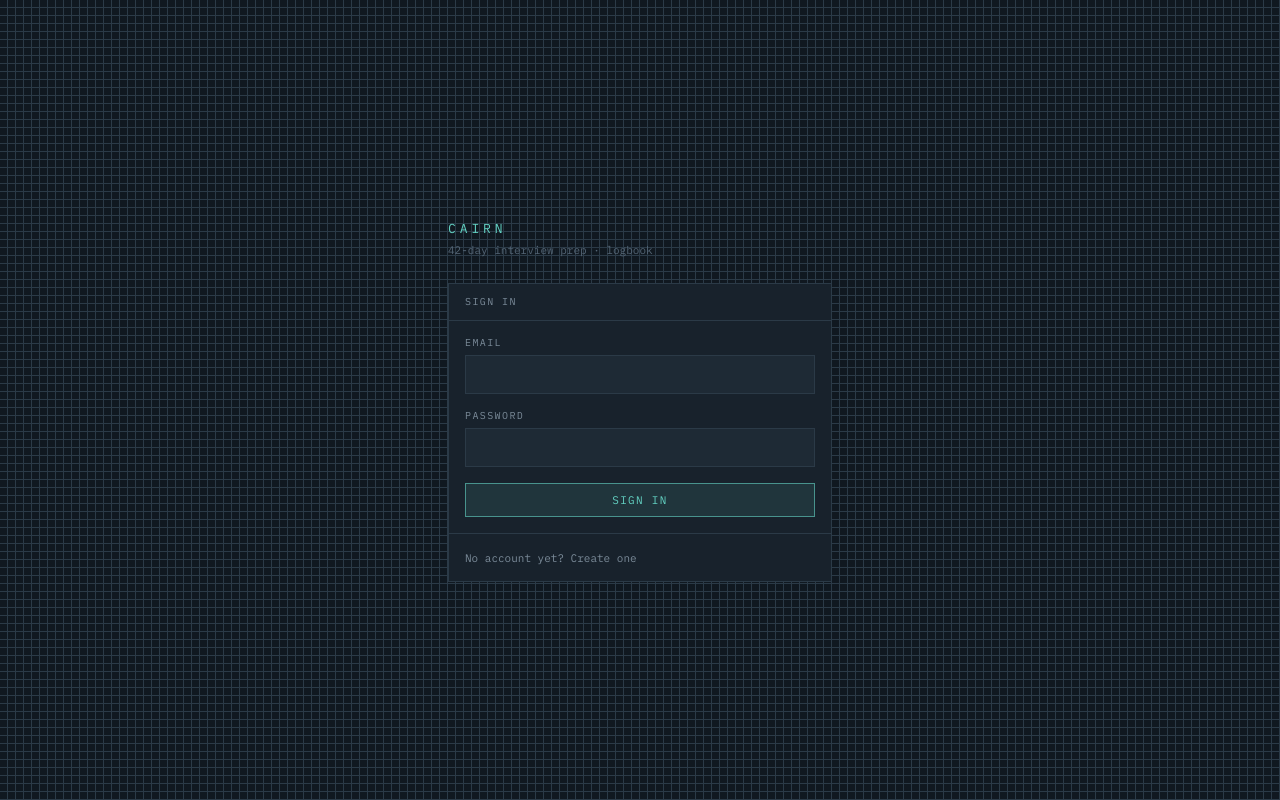
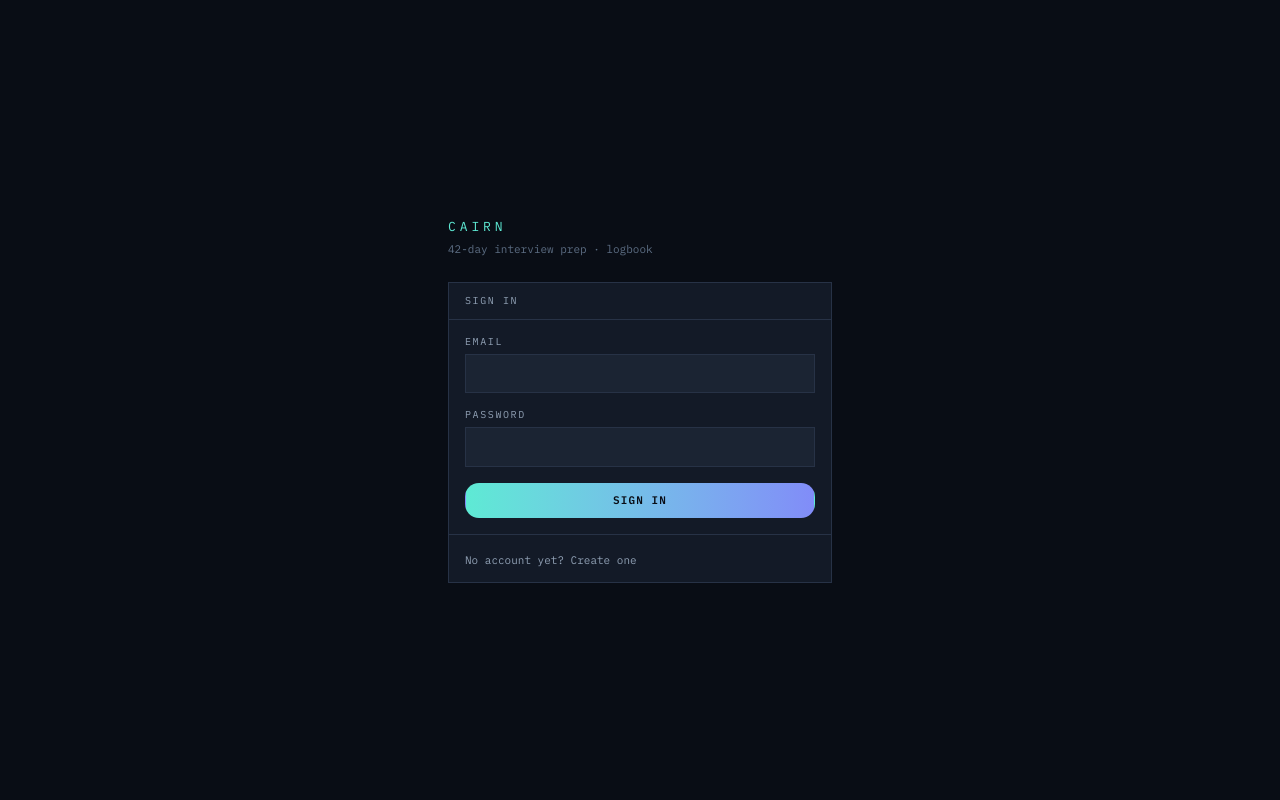
Before and after one commit to aunshx/cairn, a React (Vite) app: page / in a window 1280 px wide. Built offline with nearby package versions, Linux system fonts and the light colour scheme; no server answers.

Commit message:
restyle surfaces with depth, rounded geometry and gradient accents

```diff
--- a/src/components/ui/Button.tsx
+++ b/src/components/ui/Button.tsx
@@ -9,15 +9,16 @@ type ButtonProps = ButtonHTMLAttributes<HTMLButtonElement> & {
 }
 
 const VARIANTS: Record<Variant, string> = {
-  default: 'border-rule bg-panel-2 text-ink hover:border-dim hover:bg-rule/40',
-  accent: 'border-signal/60 bg-signal/10 text-signal hover:bg-signal/20',
-  ghost: 'border-transparent bg-transparent text-muted hover:border-rule hover:text-ink',
-  danger: 'border-bad/60 bg-bad/10 text-bad hover:bg-bad/20',
+  default: 'border-rule bg-panel-2 text-ink hover:border-dim hover:bg-rule/50',
+  accent:
+    'border-transparent bg-gradient-to-r from-signal to-accent text-ground font-semibold hover:brightness-110',
+  ghost: 'border-transparent bg-transparent text-muted hover:bg-panel-2 hover:text-ink',
+  danger: 'border-bad/50 bg-bad/10 text-bad hover:bg-bad/20',
 }
 
 const SIZES: Record<Size, string> = {
-  sm: 'px-2 py-1 text-[10px] tracking-[0.14em]',
-  md: 'px-3 py-1.5 text-[11px] tracking-[0.12em]',
+  sm: 'rounded-md px-2.5 py-1 text-[10px] tracking-[0.12em]',
+  md: 'rounded-lg px-3.5 py-2 text-[11px] tracking-[0.1em]',
 }
 
 export function Button({
@@ -30,7 +31,7 @@ export function Button({
   return (
     <button
       type={type}
-      className={`inline-flex items-center justify-center gap-1.5 border font-mono uppercase transition-colors disabled:cursor-not-allowed disabled:opacity-40 ${VARIANTS[variant]} ${SIZES[size]} ${className}`}
+      className={`inline-flex items-center justify-center gap-2 border font-mono uppercase transition-all duration-150 active:scale-[0.97] disabled:cursor-not-allowed disabled:opacity-40 disabled:active:scale-100 ${VARIANTS[variant]} ${SIZES[size]} ${className}`}
       {...rest}
     />
   )
--- a/src/components/ui/Card.tsx
+++ b/src/components/ui/Card.tsx
@@ -12,17 +12,17 @@ type CardProps = {
 export function Card({ title, meta, actions, children, className = '', bodyClassName = '' }: CardProps) {
   const hasHeader = Boolean(title || meta || actions)
   return (
-    <section className={`border border-rule bg-panel ${className}`}>
+    <section className={`surface overflow-hidden ${className}`}>
       {hasHeader && (
-        <header className="flex items-baseline justify-between gap-3 border-b border-rule px-4 py-2.5">
-          <div className="flex items-baseline gap-3 min-w-0">
-            {title && <h2 className="micro truncate">{title}</h2>}
-            {meta && <div className="micro text-dim truncate">{meta}</div>}
+        <header className="flex flex-wrap items-center justify-between gap-x-4 gap-y-2 border-b border-rule/70 px-4 py-3 sm:px-5">
+          <div className="flex min-w-0 items-baseline gap-3">
+            {title && <h2 className="micro text-ink/90">{title}</h2>}
+            {meta && <div className="truncate font-mono text-[11px] text-dim">{meta}</div>}
           </div>
           {actions && <div className="flex shrink-0 items-center gap-2">{actions}</div>}
         </header>
       )}
-      <div className={bodyClassName || 'p-4'}>{children}</div>
+      <div className={bodyClassName || 'p-4 sm:p-5'}>{children}</div>
     </section>
   )
 }
--- a/src/components/ui/EmptyState.tsx
+++ b/src/components/ui/EmptyState.tsx
@@ -6,7 +6,9 @@ type EmptyStateProps = {
 
 export function EmptyState({ title, body, className = '' }: EmptyStateProps) {
   return (
-    <div className={`border border-dashed border-rule px-4 py-6 ${className}`}>
+    <div
+      className={`rounded-xl border border-dashed border-rule/80 bg-panel-2/30 px-4 py-6 sm:px-5 ${className}`}
+    >
       <p className="micro">{title}</p>
       <p className="mt-2 max-w-prose text-[13px] leading-relaxed text-muted">{body}</p>
     </div>
--- a/src/components/ui/Modal.tsx
+++ b/src/components/ui/Modal.tsx
@@ -34,20 +34,20 @@ export function Modal({ open, onClose, title, children }: ModalProps) {
       onClick={(e) => {
         if (e.target === ref.current) onClose()
       }}
-      className="m-auto w-[min(34rem,calc(100vw-2rem))] border border-rule bg-panel p-0 text-ink backdrop:bg-ground/80"
+      className="surface m-auto w-[min(36rem,calc(100vw-2rem))] p-0 text-ink backdrop:bg-ground/70 backdrop:backdrop-blur-sm"
     >
-      <header className="flex items-center justify-between gap-4 border-b border-rule px-4 py-3">
-        <h2 className="micro">{title}</h2>
+      <header className="flex items-center justify-between gap-4 border-b border-rule/70 px-5 py-4">
+        <h2 className="micro text-ink/90">{title}</h2>
         <button
           type="button"
           onClick={onClose}
           aria-label="Close"
-          className="font-mono text-[11px] text-muted hover:text-ink"
+          className="rounded-md px-2 py-1 font-mono text-[11px] text-muted transition-colors hover:bg-panel-2 hover:text-ink"
         >
           ESC
         </button>
       </header>
-      <div className="p-4">{children}</div>
+      <div className="p-5">{children}</div>
     </dialog>
   )
 }
--- a/src/components/ui/Tabs.tsx
+++ b/src/components/ui/Tabs.tsx
@@ -14,7 +14,11 @@ type TabsProps<T extends string> = {
 
 export function Tabs<T extends string>({ items, active, onChange, label, className = '' }: TabsProps<T>) {
   return (
-    <div role="tablist" aria-label={label} className={`flex flex-wrap gap-px border border-rule bg-rule ${className}`}>
+    <div
+      role="tablist"
+      aria-label={label}
+      className={`flex gap-1 overflow-x-auto rounded-xl border border-rule/70 bg-panel/60 p-1 backdrop-blur ${className}`}
+    >
       {items.map((item) => {
         const selected = item.key === active
         return (
@@ -24,12 +28,16 @@ export function Tabs<T extends string>({ items, active, onChange, label, classNa
             role="tab"
             aria-selected={selected}
             onClick={() => onChange(item.key)}
-            className={`flex-1 whitespace-nowrap px-3 py-2 font-mono text-[10px] uppercase tracking-[0.14em] transition-colors ${
-              selected ? 'bg-panel-2 text-signal' : 'bg-panel text-muted hover:text-ink'
+            className={`flex-1 whitespace-nowrap rounded-lg px-3 py-2 font-mono text-[10px] uppercase tracking-[0.14em] transition-all duration-150 ${
+              selected
+                ? 'bg-gradient-to-r from-signal/20 to-accent/20 text-ink shadow-[0_0_0_1px_var(--color-rule)]'
+                : 'text-muted hover:bg-panel-2/70 hover:text-ink'
             }`}
           >
             {item.label}
-            {item.meta && <span className="ml-2 text-dim normal-case tracking-normal">{item.meta}</span>}
+            {item.meta && (
+              <span className={`ml-2 tracking-normal ${selected ? 'text-signal' : 'text-dim'}`}>{item.meta}</span>
+            )}
           </button>
         )
       })}
--- a/src/index.css
+++ b/src/index.css
@@ -1,24 +1,25 @@
 @import 'tailwindcss';
 
 @theme {
-  --color-ground: #101820;
-  --color-panel: #18222c;
-  --color-panel-2: #1e2a35;
-  --color-rule: #2b3a47;
-  --color-ink: #dee6ec;
-  --color-muted: #7b8b99;
-  --color-dim: #546575;
-  --color-signal: #63d2c3;
-  --color-flag: #e4a94a;
-  --color-bad: #d9736b;
+  --color-ground: #090d15;
+  --color-panel: #131a27;
+  --color-panel-2: #1b2433;
+  --color-rule: #273246;
+  --color-ink: #e9eef6;
+  --color-muted: #90a0b4;
+  --color-dim: #5d6e84;
+  --color-signal: #5eead4;
+  --color-accent: #818cf8;
+  --color-flag: #fbbf24;
+  --color-bad: #fb7185;
 
   --font-sans: 'IBM Plex Sans', ui-sans-serif, system-ui, -apple-system, 'Segoe UI', sans-serif;
   --font-mono: 'IBM Plex Mono', ui-monospace, SFMono-Regular, Menlo, Consolas, monospace;
 
-  --radius-none: 0px;
-  --radius-sm: 2px;
-  --radius-md: 2px;
-  --radius-lg: 3px;
+  --radius-sm: 6px;
+  --radius-md: 10px;
+  --radius-lg: 14px;
+  --radius-xl: 18px;
 }
 
 @layer base {
@@ -37,29 +38,21 @@
     color: var(--color-ink);
     font-family: var(--font-sans);
     font-size: 15px;
-    line-height: 1.5;
+    line-height: 1.55;
     -webkit-font-smoothing: antialiased;
-    background-image:
-      linear-gradient(var(--color-rule) 1px, transparent 1px),
-      linear-gradient(90deg, var(--color-rule) 1px, transparent 1px),
-      linear-gradient(var(--color-rule) 1px, transparent 1px),
-      linear-gradient(90deg, var(--color-rule) 1px, transparent 1px);
-    background-size:
-      64px 64px,
-      64px 64px,
-      8px 8px,
-      8px 8px;
-    background-position: -1px -1px;
+    text-rendering: optimizeLegibility;
   }
 
   body::before {
     content: '';
     position: fixed;
     inset: 0;
+    z-index: -1;
     pointer-events: none;
-    background-color: var(--color-ground);
-    opacity: 0.94;
-    z-index: -1;
+    background:
+      radial-gradient(60rem 40rem at 12% -10%, color-mix(in srgb, var(--color-signal) 12%, transparent), transparent 70%),
+      radial-gradient(50rem 36rem at 92% 4%, color-mix(in srgb, var(--color-accent) 14%, transparent), transparent 70%),
+      radial-gradient(70rem 50rem at 50% 110%, color-mix(in srgb, var(--color-accent) 8%, transparent), transparent 70%);
   }
 
   input,
@@ -73,23 +66,36 @@
   :focus-visible {
     outline: 2px solid var(--color-signal);
     outline-offset: 2px;
-  }
-
-  button:focus-visible,
-  a:focus-visible,
-  input:focus-visible,
-  textarea:focus-visible,
-  [tabindex]:focus-visible {
-    outline: 2px solid var(--color-signal);
-    outline-offset: 1px;
+    border-radius: var(--radius-sm);
   }
 
   ::selection {
-    background: color-mix(in srgb, var(--color-signal) 30%, transparent);
+    background: color-mix(in srgb, var(--color-signal) 32%, transparent);
   }
 
   ::placeholder {
     color: var(--color-dim);
+  }
+
+  ::-webkit-scrollbar {
+    width: 10px;
+    height: 10px;
+  }
+
+  ::-webkit-scrollbar-track {
+    background: transparent;
+  }
+
+  ::-webkit-scrollbar-thumb {
+    background: var(--color-rule);
+    border-radius: 99px;
+    border: 3px solid transparent;
+    background-clip: content-box;
+  }
+
+  ::-webkit-scrollbar-thumb:hover {
+    background: var(--color-dim);
+    background-clip: content-box;
   }
 }
 
@@ -98,9 +104,45 @@
     font-family: var(--font-mono);
     font-size: 10px;
     line-height: 1.2;
-    letter-spacing: 0.14em;
+    letter-spacing: 0.16em;
     text-transform: uppercase;
     color: var(--color-muted);
+  }
+
+  .surface {
+    background:
+      linear-gradient(180deg, color-mix(in srgb, var(--color-panel-2) 55%, transparent), transparent 42%),
+      var(--color-panel);
+    border: 1px solid color-mix(in srgb, var(--color-rule) 85%, transparent);
+    border-radius: var(--radius-lg);
+    box-shadow:
+      0 1px 0 0 color-mix(in srgb, white 5%, transparent) inset,
+      0 18px 40px -24px rgb(0 0 0 / 0.85);
+  }
+
+  .field {
+    width: 100%;
+    border: 1px solid var(--color-rule);
+    border-radius: var(--radius-md);
+    background: color-mix(in srgb, var(--color-ground) 55%, var(--color-panel-2));
+    padding: 0.5rem 0.75rem;
+    color: var(--color-ink);
+    outline: none;
+    transition:
+      border-color 160ms ease,
+      box-shadow 160ms ease;
+  }
+
+  .field:focus {
+    border-color: color-mix(in srgb, var(--color-signal) 70%, transparent);
+    box-shadow: 0 0 0 3px color-mix(in srgb, var(--color-signal) 14%, transparent);
+  }
+
+  .accent-text {
+    background: linear-gradient(96deg, var(--color-signal), var(--color-accent));
+    -webkit-background-clip: text;
+    background-clip: text;
+    color: transparent;
   }
 }
 
```
Also changed, not shown: src/components/ui/Checkbox.tsx (+12 -5 lines).
